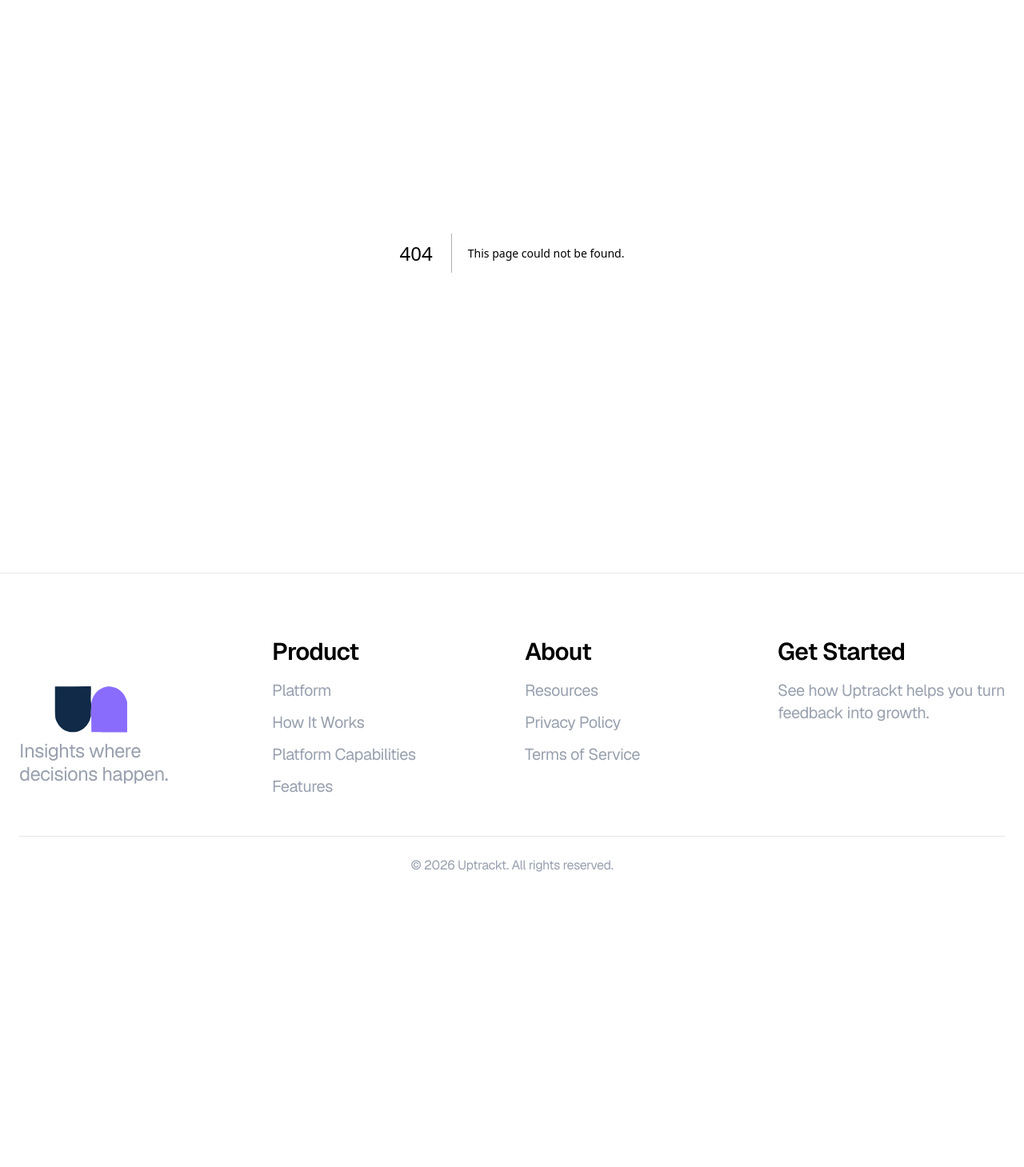
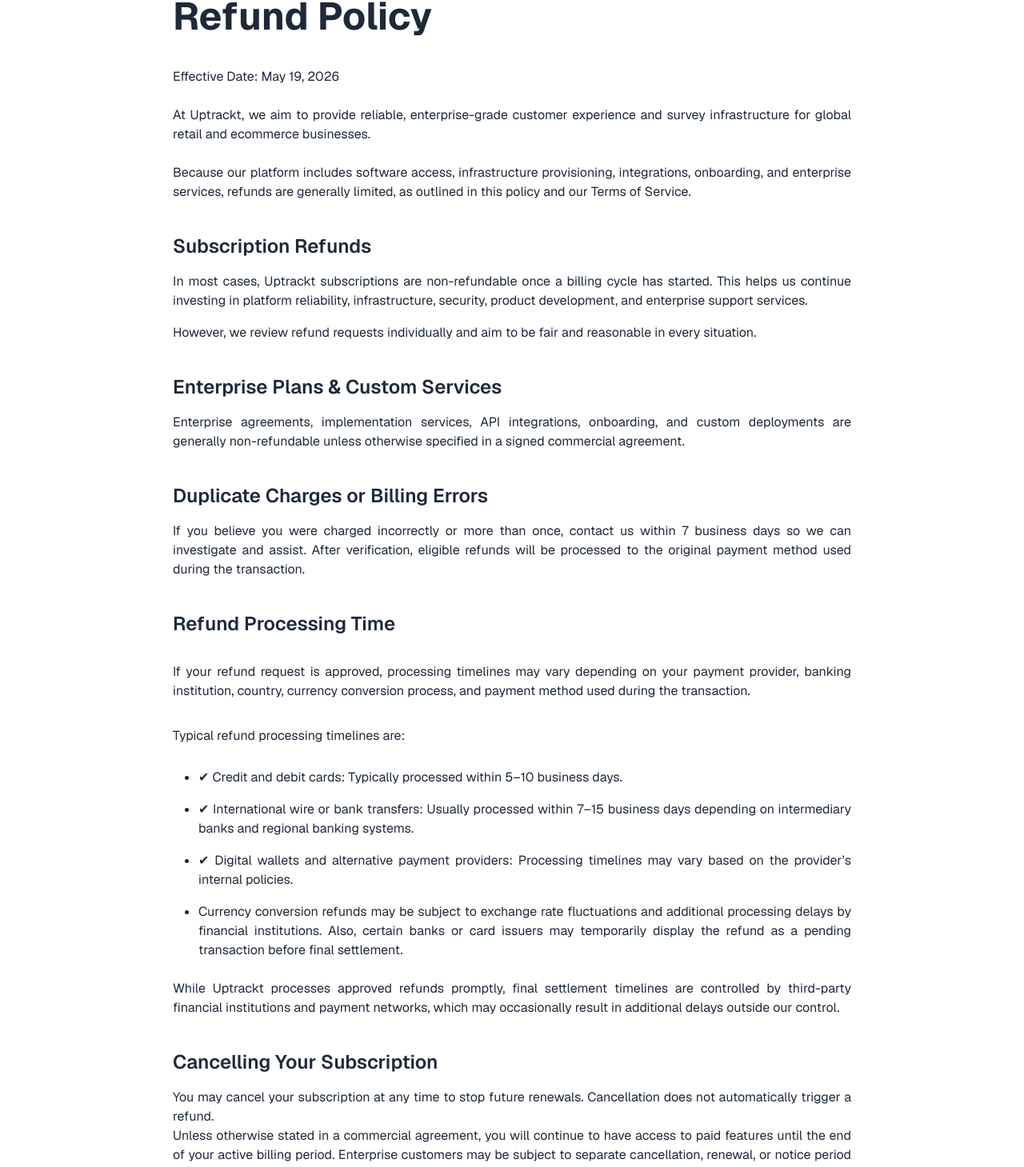
Before and after one commit to dushyantsinghbuckal/uptrackt-web, a Next.js app: page /refund-policy in a window 1280 px wide. Before the commit this address had no page. Shown: the part 172-1631 px from the top of the page at 80% size. Before the commit the page ends 1346 px from the top, so only its background shows below. Built offline with nearby package versions, Linux system fonts and the light colour scheme.

Commit message:
Added refund policy page

```diff
--- a/app/components/Footer.tsx
+++ b/app/components/Footer.tsx
@@ -81,7 +81,15 @@
     >
       Terms of Service
     </Link>
-  </li>
+   </li>
+   <li>
+   <Link
+    href="/refund-policy"
+    className="text-gray-400 hover:text-black transition-colors duration-200"
+     >
+    Refund Policy
+     </Link>
+     </li>
 </ul>
           </div>
 
--- /dev/null
+++ b/app/refund-policy/page.tsx
@@ -0,0 +1,128 @@
+export default function RefundPolicyPage() {
+    return (
+      <main className="max-w-4xl mx-auto px-6 py-20 text-gray-800 text-justify">
+        <h1 className="text-5xl font-bold mb-10">Refund Policy</h1>
+
+        <p className="mb-6">
+          Effective Date: May 19, 2026
+        </p>
+
+        <p className="mb-6">
+          At Uptrackt, we aim to provide reliable, enterprise-grade customer
+          experience and survey infrastructure for global retail and ecommerce
+          businesses.
+        </p>
+
+        <p className="mb-10">
+          Because our platform includes software access, infrastructure
+          provisioning, integrations, onboarding, and enterprise services,
+          refunds are generally limited, as outlined in this policy and our
+          Terms of Service.
+        </p>
+
+        <section className="mb-10">
+          <h2 className="text-2xl font-semibold mb-4">
+            Subscription Refunds
+          </h2>
+
+          <p className="mb-4">
+            In most cases, Uptrackt subscriptions are non-refundable once a billing cycle has started. This helps us continue investing in
+          platform reliability, infrastructure, security, product development, and enterprise support services.
+          </p>
+
+          <p>
+            However, we review refund requests individually and aim to be fair
+            and reasonable in every situation.
+          </p>
+        </section>
+
+        <section className="mb-10">
+          <h2 className="text-2xl font-semibold mb-4">
+            Enterprise Plans & Custom Services
+          </h2>
+
+          <p>
+            Enterprise agreements, implementation services, API integrations,
+            onboarding, and custom deployments are generally non-refundable
+            unless otherwise specified in a signed commercial agreement.
+          </p>
+        </section>
+
+        <section className="mb-10">
+          <h2 className="text-2xl font-semibold mb-4">
+            Duplicate Charges or Billing Errors
+          </h2>
+
+          <p>
+            If you believe you were charged incorrectly or more than once, contact us within 7 business days so we can investigate and assist.
+            After verification, eligible refunds will be processed to the original payment method used during the transaction.
+          </p>
+          </section>
+
+        <section className="mb-10">
+          <h2 className="text-2xl font-semibold mb-4">
+            Refund Processing Time
+          </h2>
+          <p className="my-8 text-justify">
+          If your refund request is approved, processing timelines may vary depending on your payment provider, banking institution, country,
+          currency conversion process, and payment method used during the transaction.
+         </p>
+         <p className="my-7 text-justify">
+    Typical refund processing timelines are:
+  </p>
+
+  <ul className="list-disc pl-8 space-y-4 mb-6">
+    <li>
+    ✔ Credit and debit cards: Typically processed within 5–10
+      business days.
+    </li>
+
+    <li>
+    ✔ International wire or bank transfers: Usually processed within
+      7–15 business days depending on intermediary banks and regional
+      banking systems.
+    </li>
+
+    <li>
+    ✔ Digital wallets and alternative payment providers: Processing
+      timelines may vary based on the provider’s internal policies.
+    </li>
+
+    <li>
+      Currency conversion refunds may be subject to exchange rate fluctuations and additional processing delays by financial
+      institutions. Also, certain banks or card issuers may temporarily display the refund as a pending transaction before final settlement.
+    </li>
+     </ul>
+          <p className="mt-5">
+          While Uptrackt processes approved refunds promptly, final settlement timelines are controlled by third-party financial institutions and
+    payment networks, which may occasionally result in additional delays outside our control.
+        </p>
+        </section>
+
+        <section className="mb-10">
+          <h2 className="text-2xl font-semibold mb-4">
+            Cancelling Your Subscription
+          </h2>
+
+          <p>
+            You may cancel your subscription at any time to stop future renewals.
+            Cancellation does not automatically trigger a refund.
+          </p>
+          <p className="mb-5">
+          Unless otherwise stated in a commercial agreement, you will continue to have access to paid features until the end of your active billing
+          period. Enterprise customers may be subject to separate cancellation, renewal, or notice period requirements under their signed agreements.
+        </p>
+        </section>
+
+        <section className="mb-10">
+          <h2 className="text-2xl font-semibold mb-4">
+            Contact Us
+          </h2>
+          <p className="mb-3">
+          For billing questions, subscription support, or refund-related
+          inquiries, please contact billing@uptrackt.com.
+        </p>
+        </section>
+      </main>
+    );
+  }
```
